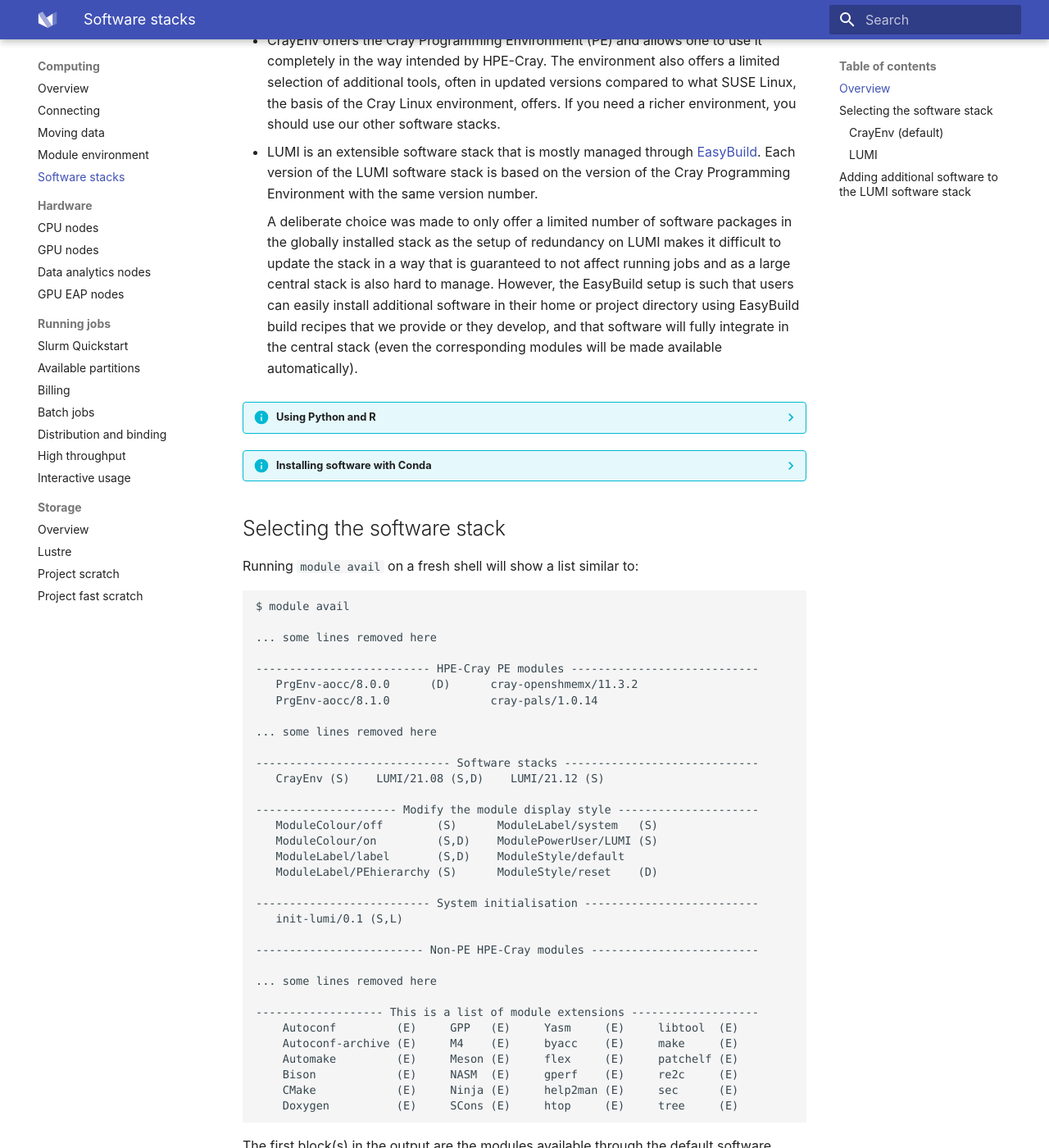
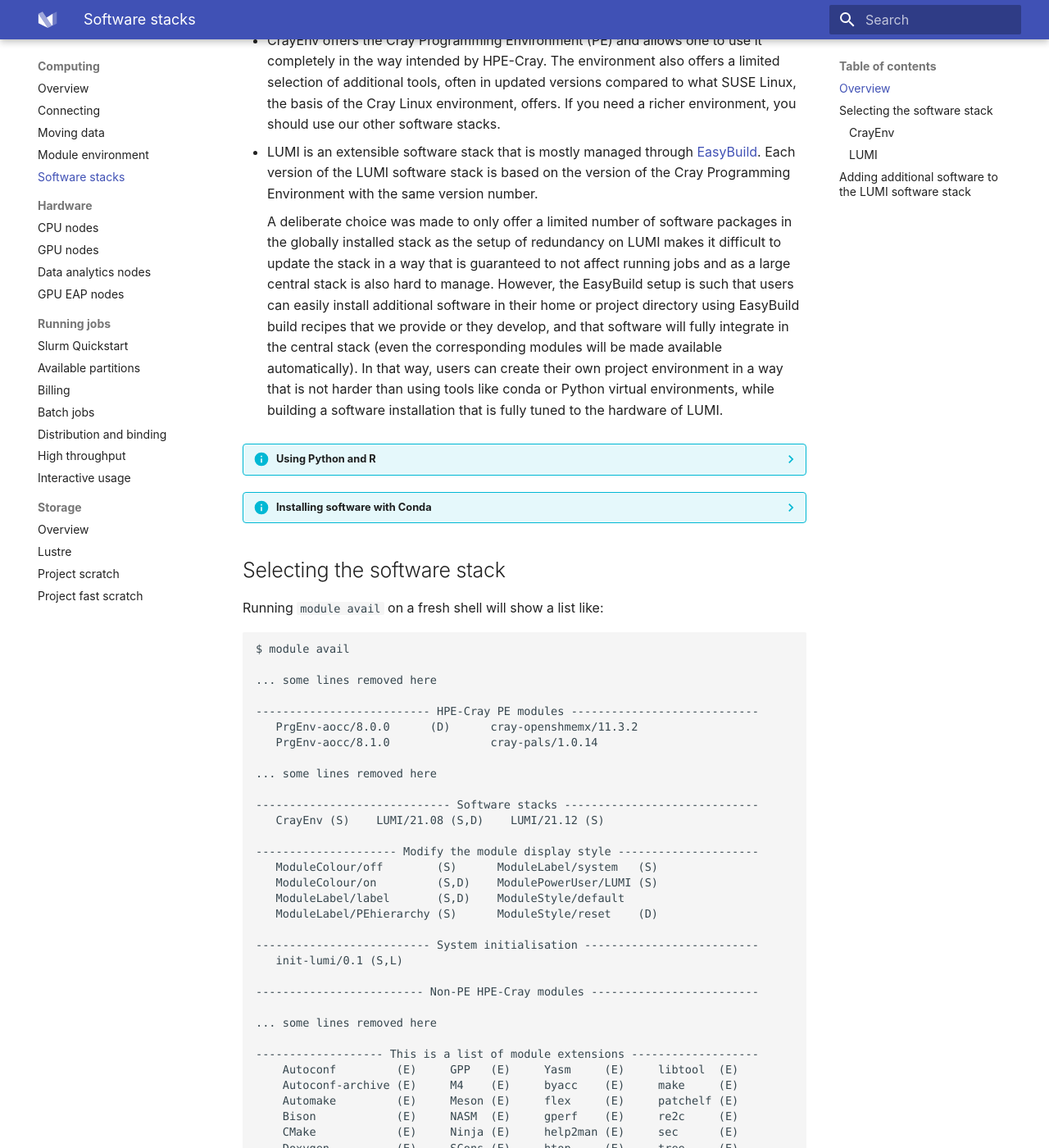
Before and after one commit to Lumi-supercomputer/lumi-userguide, an MkDocs documentation site: the page built from docs/computing/softwarestacks.md, in a window 1280 px wide and 1400 px high, scrolled down 357 px. Shown: the whole window at 82% size. Built offline with MkDocs 1.6.1 and Material for MkDocs 9.7.7, drawn with Linux system fonts in a browser that asks for light colours; some of the changed text lies outside the part shown.

Commit message:
Some further refinements to softwarestacks.md building on one of the previous commits.

````diff
--- a/docs/computing/softwarestacks.md
+++ b/docs/computing/softwarestacks.md
@@ -31,7 +31,10 @@
     additional software in their home or project directory using EasyBuild build
     recipes that we provide or they develop, and that software will fully
     integrate in the central stack (even the corresponding modules will be made
-    available automatically).
+    available automatically). In that way, users can create their own project
+    environment in a way that is not harder than using tools like conda or
+    Python virtual environments, while building a software installation that is
+    fully tuned to the hardware of LUMI.
 
 ??? info "Using Python and R"
     Software on LUMI is installed on parallel file systems. These file systems
@@ -43,9 +46,10 @@
     For Python we offer [Container Wrapper][containerwrapper] (module
     ``lumi-container-wrapper``) which can be used to install packages on top of
     the ``cray-python`` module using ``pip``, or to create a Conda installation.
-    Note that packages that cone that way as binaries may not be properly
+    Note that packages that ``pip`` or conda install from binaries may not be properly
     optimized for the hardware of LUMI, and it is rather likely that MPI
-    libraries installed that way will not function well on LUMI.
+    libraries installed that way will not function well on LUMI, certainly
+    when they use MPI.
 
 
 ??? info "Installing software with Conda"
@@ -69,7 +73,7 @@
 
 ## Selecting the software stack
 
-Running `module avail` on a fresh shell will show a list similar to:
+Running `module avail` on a fresh shell will show a list like:
 
 ```
 $ module avail
@@ -141,10 +145,10 @@
      development in a clone of the software stack.
 
 
-### CrayEnv (default)
+### CrayEnv
 
 Loading `CrayEnv` will essentially give you the default Cray environment
-enriched with a number of additional tools. The `CrayEnv` module will try to
+enriched with several additional tools. The `CrayEnv` module will try to
 detect the node type of LUMI it is running on and load an appropriate set of
 target architecture modules to configure the Cray PE (see the documentation
 page on [the programming environment][prgenv] in the Development section).
@@ -189,7 +193,7 @@
     and `partition/C` are supported. Software in `partition/L` can be used on
     the compute nodes also and there is even some MPI-based software already
     installed in that partition. However, from the `LUMI/21.12` stack on,
-    software compiled in `partition/G` may offer better performance on the
+    software compiled in `partition/C` may offer better performance on the
     compute nodes of LUMI-C as that software is not optimised for the specific
     architecture of the CPUs in those nodes.
 
@@ -244,7 +248,7 @@
 The `LUMI` software stack itself cannot offer all software to all users as that
 would be both confusing (certainly as sometimes customisations are expected) and
 impossible to maintain (as it would not be clear when software can be removed
-and no longer needs to be updated). Therefore the `LUMI` software stack can be
+and no longer needs to be updated). Therefore, the `LUMI` software stack can be
 extended with software installed in the user's space through EasyBuild in a way
 that is 100% compatible with the system stack. That software will be
 automatically visible when loading the `LUMI` module.
````
Also changed, not shown: other parts of docs/computing/softwarestacks.md (+6 -6 lines).
